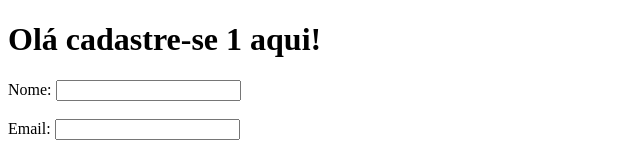
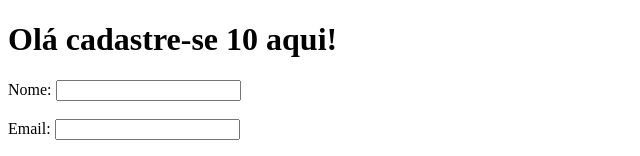
Before and after one commit to panzo11/DesafioDevOps_2024, a plain HTML site: page frontend/index.html in a window 1280 px wide. Shown: the top 156 px of the page, without its empty margins (0-640 px from the left). Drawn offline with Linux system fonts and the light colour scheme.

Commit message:
deploy 9

```diff
--- a/frontend/index.html
+++ b/frontend/index.html
@@ -6,7 +6,7 @@
   <title>Formulário</title>
 </head>
 <body>
-  <h1>Olá cadastre-se 1 aqui!</h1>
+  <h1>Olá cadastre-se 10 aqui!</h1>
   <form id="form">
     <label for="name">Nome:</label>
     <input type="text" id="name" name="name" required><br><br>
```
